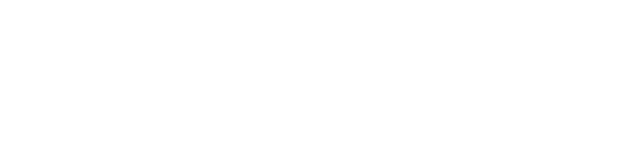
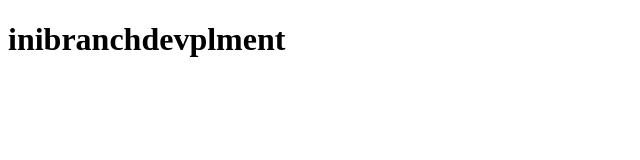
Before and after one commit to thriekrisna/thrie_krisna_SI, a plain HTML site: page index.html in a window 1280 px wide. Shown: the whole page, without its empty margins (0-640 px from the left). Drawn offline with Linux system fonts and the light colour scheme.

Commit message:
tag h1 development

```diff
--- a/index.html
+++ b/index.html
@@ -7,6 +7,6 @@
     <title>Document</title>
 </head>
 <body>
-
+   <h1>inibranchdevplment<h1>
 </body>
 </html>
```
